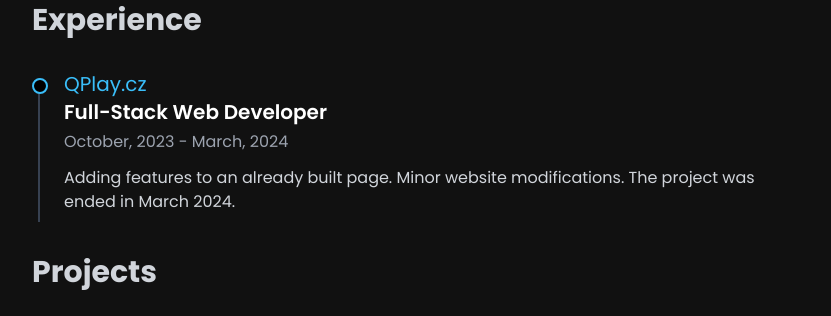
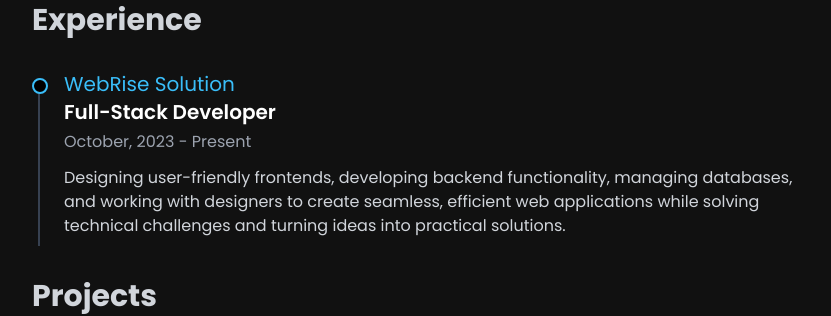
Before and after one commit to im-bipo/portfolio, a Next.js app: page / in a window 1280 px wide. Shown: the part 340-656 px from the top of the page, without its empty margins (224-1055 px from the left). Built offline with nearby package versions, Linux system fonts and the light colour scheme.

Commit message:
data: experience

```diff
--- a/src/components/Experience.tsx
+++ b/src/components/Experience.tsx
@@ -9,14 +9,16 @@ export default function Experience() {
           <div className="relative">
             <div className="absolute left-0 top-2 h-4 w-4 rounded-full border-2 border-[#3abef9] bg-black" />
             <div className="ml-8">
-              <h2 className="text-[#3abef9] text-xl">QPlay.cz</h2>
+              <h2 className="text-[#3abef9] text-xl">WebRise Solution</h2>
               <h3 className="text-white text-xl font-semibold mb-1">
-                Full-Stack Web Developer
+                Full-Stack Developer
               </h3>
-              <p className="text-gray-400 mb-3">October, 2023 - March, 2024</p>
+              <p className="text-gray-400 mb-3">October, 2023 - Present</p>
               <p className="text-gray-300">
-                Adding features to an already built page. Minor website
-                modifications. The project was ended in March 2024.
+                Designing user-friendly frontends, developing backend
+                functionality, managing databases, and working with designers to
+                create seamless, efficient web applications while solving
+                technical challenges and turning ideas into practical solutions.
               </p>
             </div>
           </div>
```
